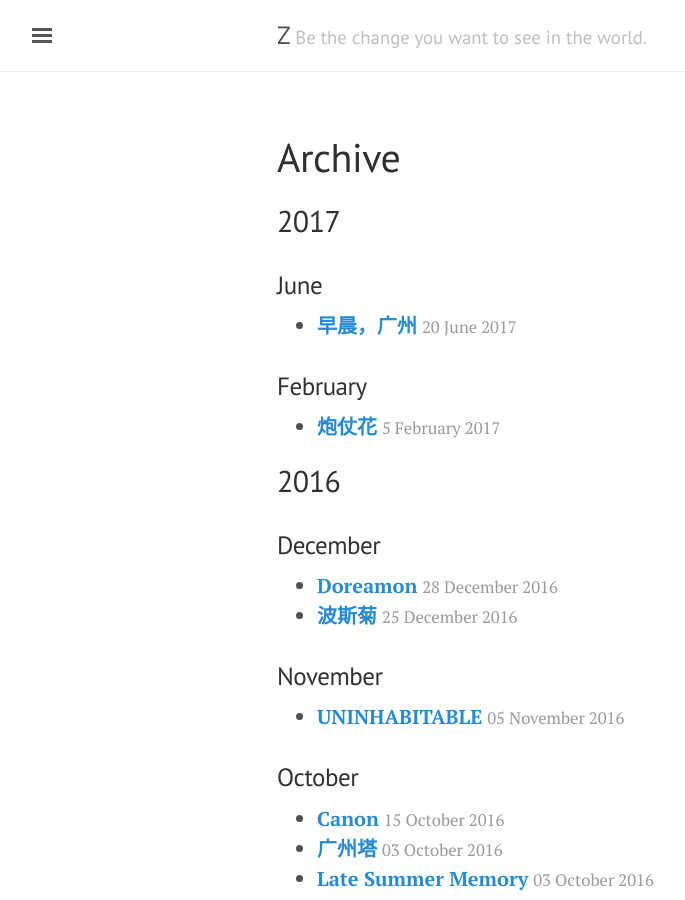
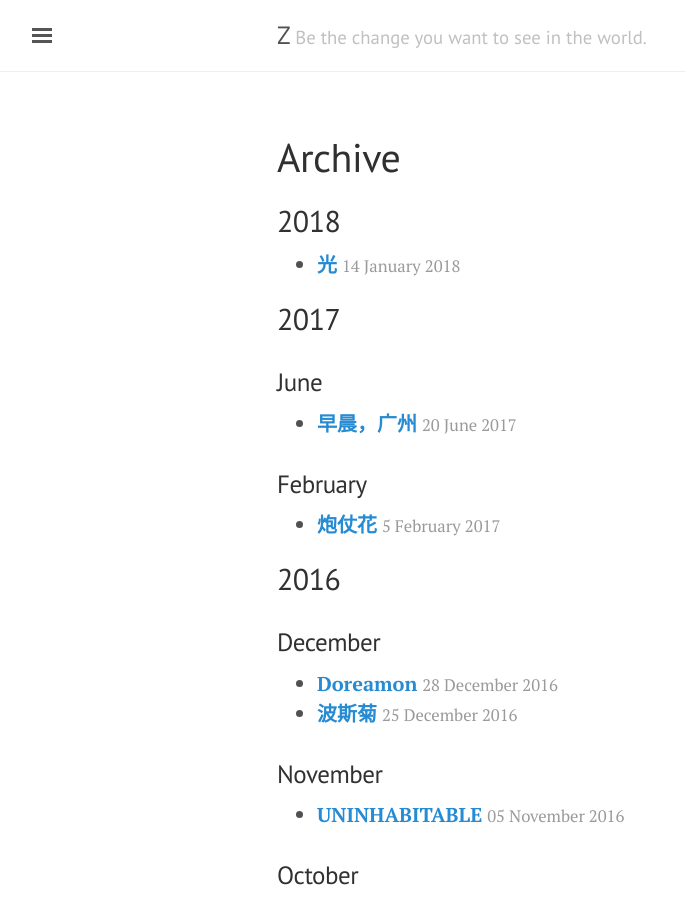
Before and after one commit to comacros/comacros.github.io, a Jekyll site: the page built from archive.md, in a window 1280 px wide and 900 px high. Shown: the whole window, without its empty margins (3-688 px from the left). Built offline with Jekyll 4.4.1, drawn with Linux system fonts in a browser that asks for light colours.

Commit message:
Update archive.md

```diff
--- a/archive.md
+++ b/archive.md
@@ -2,6 +2,9 @@
 layout: page
 title: Archive
 ---
+
+## 2018
+* [**光**](http://xiongzh.com//2018/01/14/光/) <small style='color:rgb(154,154,154)'>14 January 2018</small>
 
 ## 2017
 
```
